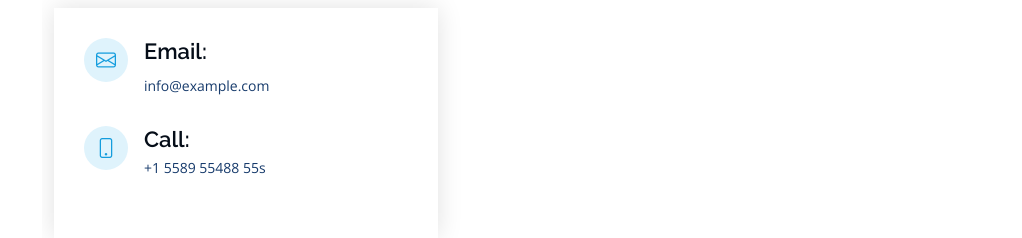
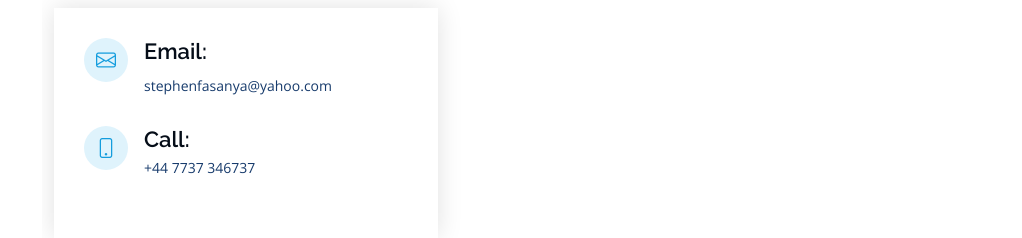
Before and after one commit to asemoh/bolustephen-, a plain HTML site: page index.html in a window 1280 px wide. Shown: the part 4632-4870 px from the top of the page, without its empty margins (258-1280 px from the left). Drawn offline with nearby package versions, Linux system fonts and the light colour scheme.

Commit message:
Update index.html

```diff
--- a/index.html
+++ b/index.html
@@ -262,13 +262,13 @@ In the past decade I have written several technology-based contents and articles
               <div class="email">
                 <i class="bi bi-envelope"></i>
                 <h4>Email:</h4>
-                <p>info@example.com</p>
+                <p>stephenfasanya@yahoo.com</p>
               </div>
 
               <div class="phone">
                 <i class="bi bi-phone"></i>
                 <h4>Call:</h4>
-                <p>+1 5589 55488 55s</p>
+                <p>+44 7737 346737</p>
               </div>
 
 
```
